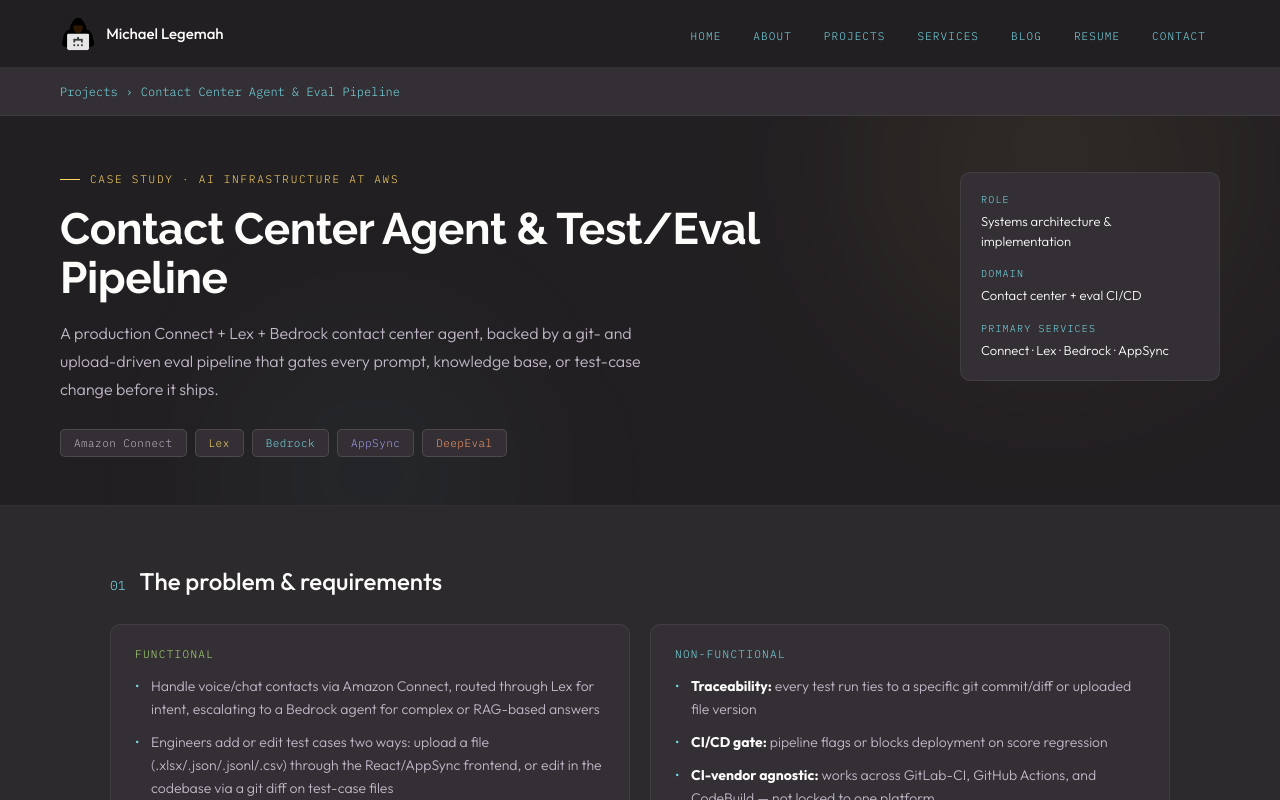
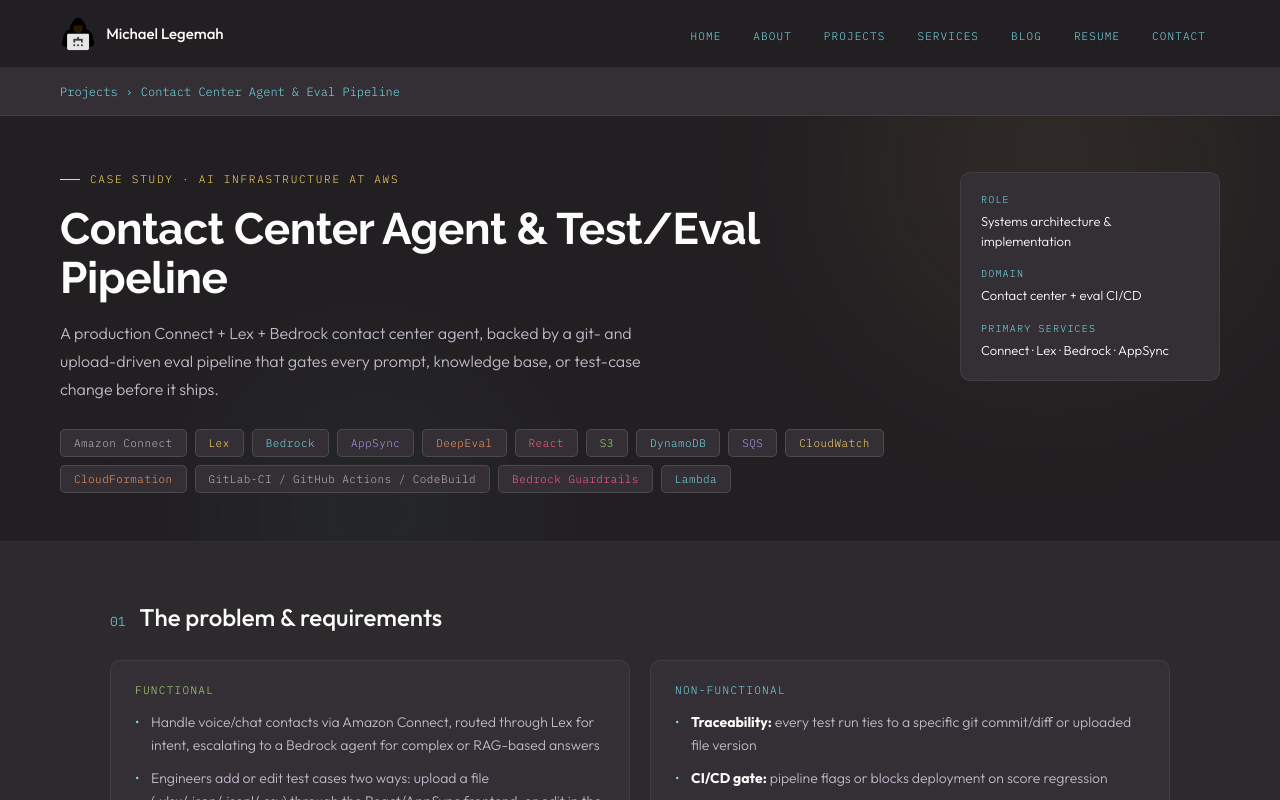
Before and after one commit to MikeLegemah5799/mleg-nextjs, a Next.js app: page /projects/contact-center-agent in a window 1280 px wide. Shown: the top 800 px of the page. Built offline with nearby package versions, Linux system fonts and the light colour scheme.

Commit message:
projects

```diff
--- a/components/AboutClient.tsx
+++ b/components/AboutClient.tsx
@@ -66,7 +66,7 @@
               <em className={s.heroTitleEm}>Michael Legemah?</em>
             </h1>
             <p className={s.heroDesc}>
-              I&apos;m a <strong>Principal Full-Stack & AI Engineer</strong> with full-stack engineering experience and over 10 years of
+              I&apos;m a <strong>Principal Full-Stack & AI Engineer</strong> &nbsp;with full-stack engineering experience and over 10 years of
               professional experience — spanning financial services, healthcare, defense, and consumer brands.
               I&apos;ve evolved from building pixel-perfect interfaces to architecting production AI systems that
               actually ship and scale.
--- a/data/caseStudies.ts
+++ b/data/caseStudies.ts
@@ -193,6 +193,16 @@
       { label: 'Bedrock', color: 'var(--cyan)' },
       { label: 'AppSync', color: 'var(--purple)' },
       { label: 'DeepEval', color: 'var(--orange)' },
+      { label: 'React', color: 'var(--pink)' },
+      { label: 'S3', color: 'var(--green)' },
+      { label: 'DynamoDB', color: 'var(--cyan)' },
+      { label: 'SQS', color: 'var(--purple)' },
+      { label: 'CloudWatch', color: 'var(--yellow)' },
+      { label: 'CloudFormation', color: 'var(--orange)' },
+      { label: 'GitLab-CI / GitHub Actions / CodeBuild', color: 'var(--soft)' },
+      { label: 'Bedrock Guardrails', color: 'var(--pink)' },
+      { label: 'Lambda', color: 'var(--cyan)' },
+
     ],
     meta: {
       role: 'Systems architecture & implementation',
```
